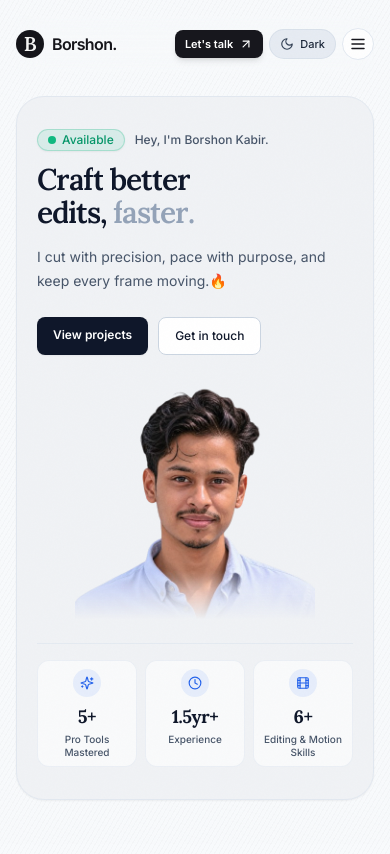
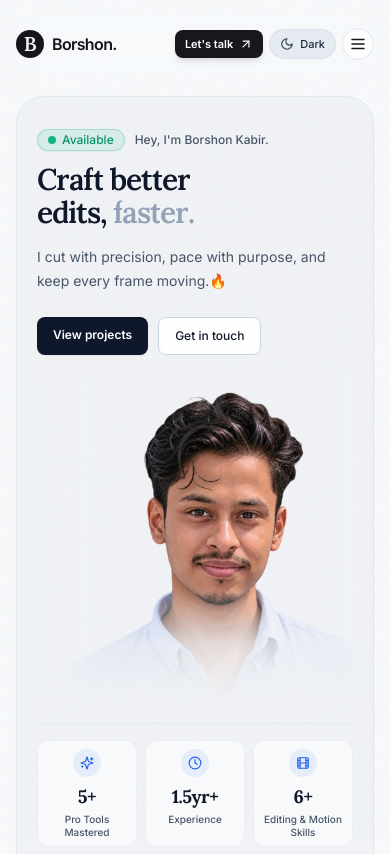
Before and after one commit to Borshon-kabir/my-portfolio, a Next.js app: page / in a window 390 px wide. Shown: the top 854 px of the page. Built offline with nearby package versions, Linux system fonts and the light colour scheme.

Commit message:
Enhance mobile hero profile image sizing and bottom gradient fade

```diff
--- a/components/Hero.tsx
+++ b/components/Hero.tsx
@@ -346,12 +346,12 @@ export default function Hero() {
             </a>
           </div>
 
-          {/* Mobile Portrait: Cleanly positioned below buttons and above metrics */}
+          {/* Mobile Portrait: Larger size, centered, with seamless bottom and side fade */}
           <div
-            className="show-photo relative mx-auto mt-6 flex h-60 sm:h-72 w-full max-w-[260px] sm:max-w-[300px] items-end justify-center md:hidden"
+            className="show-photo relative mx-auto mt-6 flex h-80 sm:h-96 w-[125%] max-w-[360px] sm:max-w-[420px] items-end justify-center overflow-hidden bg-[#f0f2f5] pointer-events-none will-change-transform will-change-opacity md:hidden dark:bg-[#141824]"
             style={{
-              WebkitMaskImage: 'linear-gradient(to bottom, black 80%, transparent 100%)',
-              maskImage: 'linear-gradient(to bottom, black 80%, transparent 100%)',
+              WebkitMaskImage: 'linear-gradient(to right, transparent 0%, black 15%, black 85%, transparent 100%)',
+              maskImage: 'linear-gradient(to right, transparent 0%, black 15%, black 85%, transparent 100%)',
             }}
           >
             <Image
@@ -369,6 +369,7 @@ export default function Hero() {
               className="hidden object-contain object-bottom dark:block"
               priority
             />
+            <div className="absolute inset-x-0 bottom-0 h-28 bg-gradient-to-t from-[#f0f2f5] via-[#f0f2f5]/80 to-transparent pointer-events-none dark:from-[#141824] dark:via-[#141824]/80" />
           </div>
 
           {/* Mobile Metrics Row: Clean horizontal 3-column row below portrait with icons */}
```
